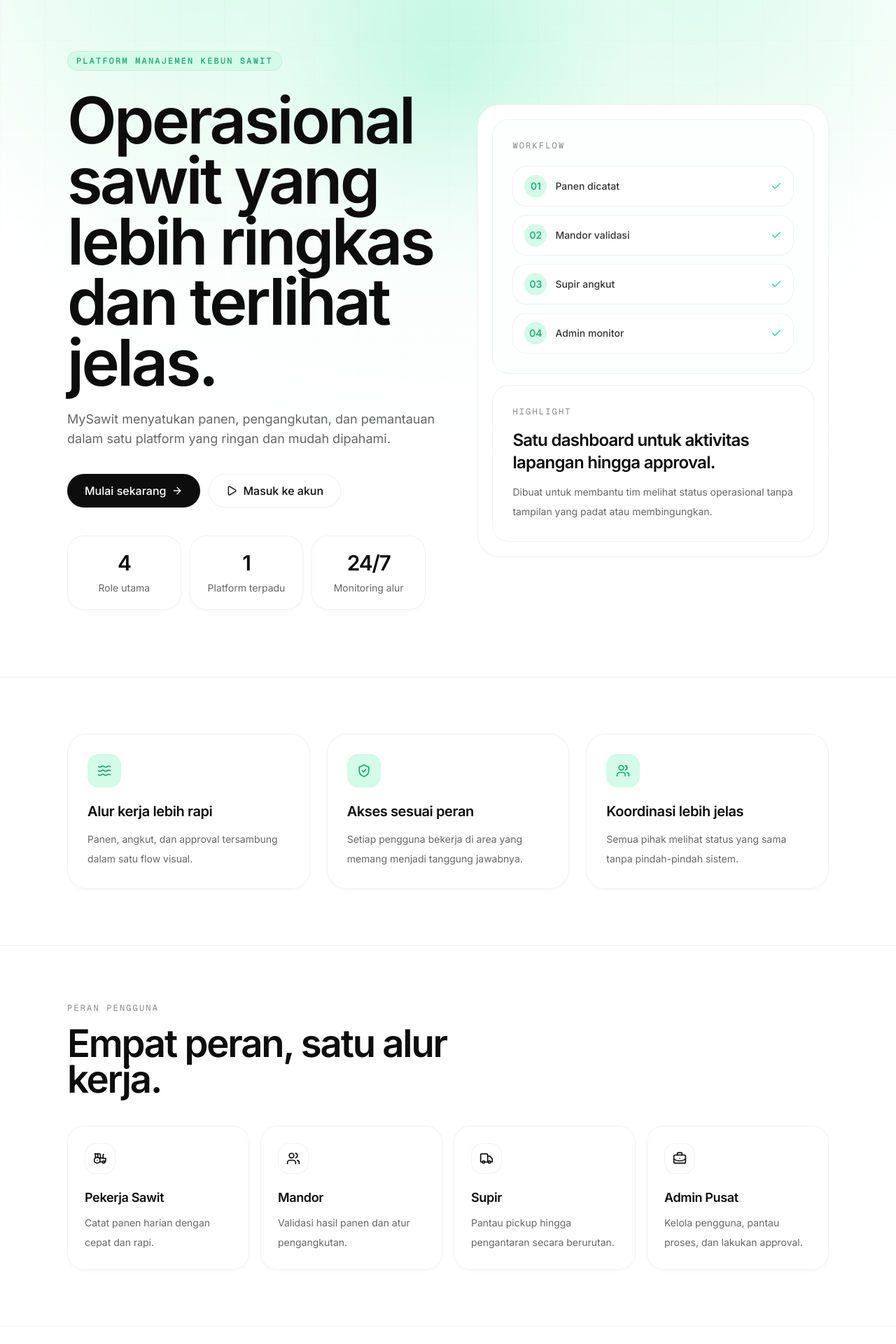
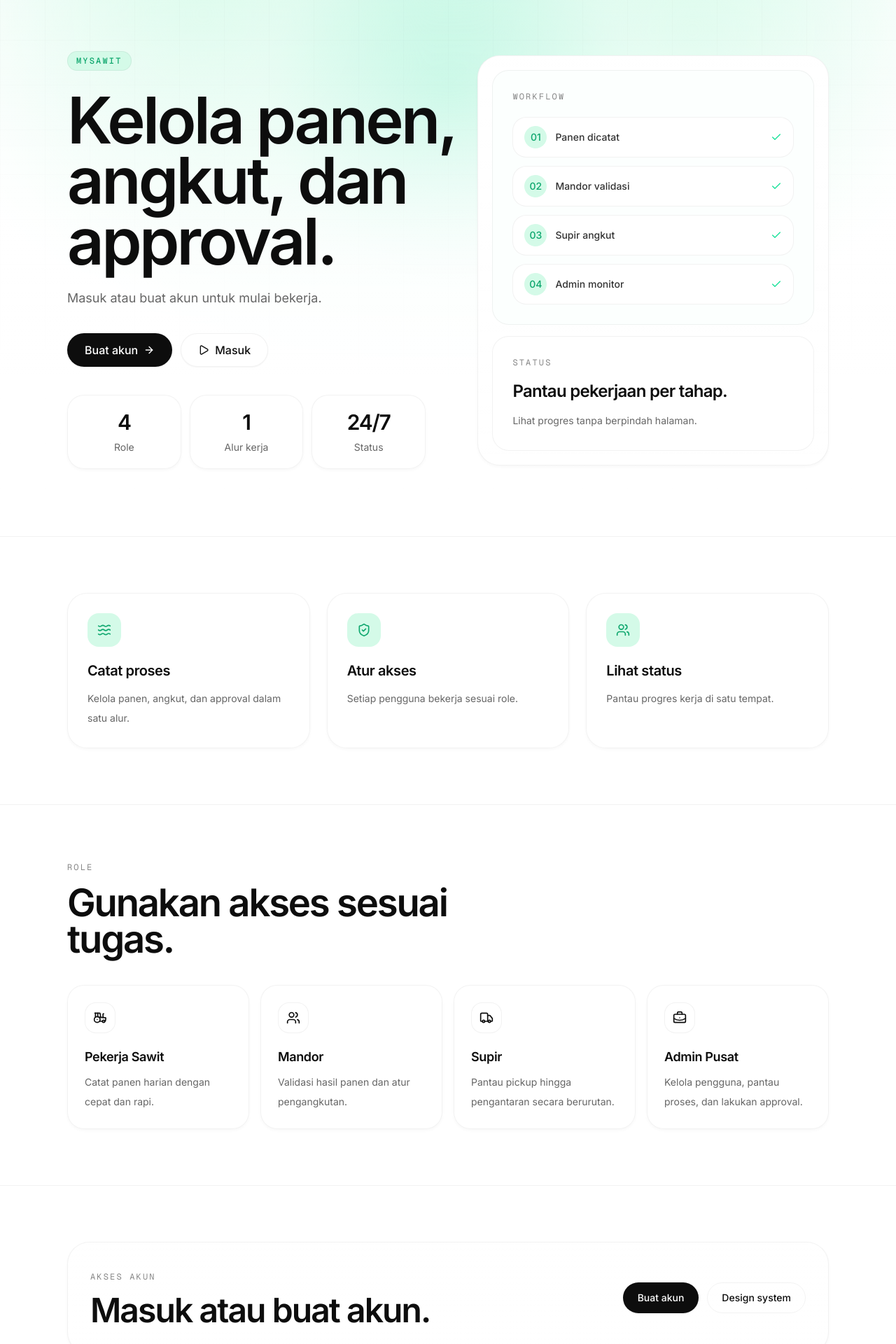
Before and after one commit to advprog-2026-kki2-project/mysawit-kki2-fe, a Next.js app: page / in a window 1280 px wide. Shown: the part 80-2000 px from the top of the page at 70% size. Built offline with nearby package versions, Linux system fonts and the light colour scheme.

Commit message:
feat: update UI text and improve clarity across authentication and design system pages

```diff
--- a/src/app/design-system/page.tsx
+++ b/src/app/design-system/page.tsx
@@ -13,7 +13,7 @@ const componentSections = [
     title: "Buttons",
     label: "Call to action",
     description:
-      "Primary, secondary, and ghost actions all share the same pill silhouette and restrained motion from the design brief.",
+      "Use clear actions for primary, secondary, and optional steps.",
     content: (
       <div className="flex flex-wrap gap-4">
         <Button>Get Started</Button>
@@ -26,7 +26,7 @@ const componentSections = [
     title: "Badges",
     label: "Utility labels",
     description:
-      "Badges stay compact, mono-led, and lightly tinted so they support hierarchy without stealing focus.",
+      "Use badges for short status or category labels.",
     content: (
       <div className="flex flex-wrap gap-4">
         <Badge>Brand badge</Badge>
@@ -39,13 +39,13 @@ const componentSections = [
     title: "Inputs",
     label: "Forms",
     description:
-      "Form controls keep the white-canvas feel with subtle borders, rounded geometry, and green focus treatment.",
+      "Use short labels and placeholders that help users finish the form.",
     content: (
       <div className="grid gap-4 md:grid-cols-2">
         <Input placeholder="you@company.com" />
-        <Input placeholder="Documentation project" />
+        <Input placeholder="Project name" />
         <div className="md:col-span-2">
-          <Textarea placeholder="Describe the feature, flow, or documentation surface you want to build next." />
+          <Textarea placeholder="Add details" />
         </div>
       </div>
     ),
@@ -54,7 +54,7 @@ const componentSections = [
     title: "Separators",
     label: "Rhythm",
     description:
-      "Thin dividers help create structure and chapter breaks without introducing heavier backgrounds or strong shadows.",
+      "Use separators to group related content.",
     content: (
       <div className="space-y-5">
         <div className="flex items-center justify-between gap-4 text-sm text-[#333333]">
@@ -87,20 +87,18 @@ export default function DesignSystemPage() {
             className="mono-label inline-flex w-fit items-center gap-2 text-[#888888] transition-colors hover:text-[#18E299]"
           >
             <ArrowLeft className="size-4" />
-            Back to homepage
+            Back to home
           </Link>
 
           <div className="grid gap-8 lg:grid-cols-[1.05fr_0.95fr] lg:items-end">
             <div className="space-y-5">
               <Badge className="w-fit">Design system</Badge>
               <h1 className="display-title max-w-[10ch] text-[3rem] sm:text-[4.5rem] lg:text-[5.5rem]">
-                Shared components styled to match the new documentation theme.
+                Review shared components.
               </h1>
             </div>
             <p className="max-w-xl text-base leading-7 text-[#666666]">
-              This gallery reflects the same decisions used on the homepage:
-              Inter headlines, mono utility labels, white surfaces, subtle
-              borders, pill controls, and disciplined green accents.
+              Use this page to check shared UI patterns and form copy.
             </p>
           </div>
         </div>
@@ -134,11 +132,11 @@ export default function DesignSystemPage() {
             <div>
               <p className="mono-label text-[#888888]">Next step</p>
               <h2 className="display-title mt-4 max-w-[10ch] text-[2.4rem] sm:text-[3rem]">
-                Extend the system with the same restraint.
+                Return to the main pages.
               </h2>
             </div>
-            <Button >
-              Return to landing page
+            <Button asChild>
+              <Link href="/">Return to home</Link>
             </Button>
           </div>
         </section>
--- a/src/components/site-header.tsx
+++ b/src/components/site-header.tsx
@@ -41,7 +41,9 @@ export function SiteHeader({
             M
           </span>
           <div className="flex flex-col">
-            <span className="text-sm font-semibold text-[#0d0d0d]">Mysawit</span>
+            <span className="text-sm font-semibold text-[#0d0d0d]">
+              Mysawit
+            </span>
           </div>
         </Link>
 
@@ -59,15 +61,22 @@ export function SiteHeader({
 
         <div className="flex items-center gap-2">
           {secondaryAction ? (
-            <Button asChild variant={secondaryAction.variant ?? "secondary"} size="sm">
-              <Link href={secondaryAction.href}>{secondaryAction.label}</Link>
-            </Button>
+            <Link href={secondaryAction.href}>
+              <Button
+                variant={secondaryAction.variant ?? "secondary"}
+                size="sm"
+              >
+                {secondaryAction.label}
+              </Button>
+            </Link>
           ) : null}
 
           {primaryAction ? (
-            <Button asChild size="sm">
-              <Link href={primaryAction.href}>{primaryAction.label}</Link>
-            </Button>
+            <Link href={primaryAction.href}>
+              <Button size="sm">
+                {primaryAction.label}
+              </Button>
+            </Link>
           ) : null}
         </div>
       </div>
--- a/src/modules/auth/components/auth-shell.tsx
+++ b/src/modules/auth/components/auth-shell.tsx
@@ -1,6 +1,6 @@
 import type { ReactNode } from "react";
 import Link from "next/link";
-import { ArrowRight, BadgeCheck, Leaf, ShieldCheck } from "lucide-react";
+import { ArrowRight, BadgeCheck, ClipboardCheck, UserRound } from "lucide-react";
 
 import { SiteHeader } from "@/components/site-header";
 import { Badge } from "@/components/ui/badge";
@@ -8,19 +8,19 @@ import { Button } from "@/components/ui/button";
 
 const highlights = [
   {
-    icon: Leaf,
-    title: "Terhubung ke backend asli",
-    body: "Frontend langsung memakai API Spring Boot tanpa form server-rendered.",
+    icon: ClipboardCheck,
+    title: "Isi data akun",
+    body: "Lengkapi form sesuai data yang akan Anda gunakan.",
   },
   {
-    icon: ShieldCheck,
-    title: "Session tetap aman",
-    body: "Login tetap memakai session backend sehingga otorisasi tetap terpusat.",
+    icon: UserRound,
+    title: "Periksa kembali data",
+    body: "Pastikan email, username, dan role sudah sesuai.",
   },
   {
     icon: BadgeCheck,
-    title: "Siap untuk modul berikutnya",
-    body: "Struktur auth dipisah rapi agar mudah dipakai lagi untuk dashboard dan fitur lain.",
+    title: "Lanjut ke langkah berikutnya",
+    body: "Setelah selesai, masuk ke akun Anda untuk mulai bekerja.",
   },
 ];
 
@@ -87,7 +87,7 @@ export function AuthShell({
 
               <div className="surface-panel flex flex-col gap-4 rounded-[1.8rem] px-6 py-5 sm:flex-row sm:items-center sm:justify-between">
                 <div>
-                  <p className="mono-label text-[#888888]">Frontend Auth</p>
+                  <p className="mono-label text-[#888888]">Akses Akun</p>
                   <p className="mt-2 text-sm leading-7 text-[#666666]">
                     {alternatePrompt}
                   </p>
--- a/src/modules/auth/components/login-form.tsx
+++ b/src/modules/auth/components/login-form.tsx
@@ -22,7 +22,12 @@ export function LoginForm() {
   const [error, setError] = useState<string | null>(null);
   const [isSubmitting, setIsSubmitting] = useState(false);
   const [isLoggingOut, setIsLoggingOut] = useState(false);
-  const { session, isLoading, error: sessionError, refreshSession } = useAuthSession();
+  const {
+    session,
+    isLoading,
+    error: sessionError,
+    refreshSession,
+  } = useAuthSession();
 
   async function handleSubmit(event: FormEvent<HTMLFormElement>) {
     event.preventDefault();
@@ -90,25 +95,26 @@ export function LoginForm() {
         <div>
           <p className="mono-label text-[#888888]">Sesi Aktif</p>
           <h2 className="mt-3 text-3xl font-semibold tracking-[-0.03em] text-[#0d0d0d]">
-            Kamu sudah masuk sebagai {session.username}.
+            Anda sudah masuk.
           </h2>
           <p className="mt-3 text-sm leading-7 text-[#666666]">
-            Role aktif saat ini adalah {roleLabel(session.role)}. Kamu bisa
-            kembali ke landing page atau logout untuk masuk dengan akun lain.
+            Logout jika Anda ingin masuk dengan akun lain.
           </p>
         </div>
 
         <div className="rounded-[1.5rem] border border-[rgba(13,13,13,0.05)] bg-[#fcfffe] px-5 py-4">
-          <p className="text-sm font-medium text-[#0d0d0d]">{session.message}</p>
+          <p className="text-sm font-medium text-[#0d0d0d]">
+            Akun aktif: {session.username} ({roleLabel(session.role)})
+          </p>
         </div>
 
         <div className="flex flex-col gap-3 sm:flex-row">
-          <Button asChild>
-            <Link href="/">
-              Kembali ke beranda
+          <Link href="/">
+            <Button>
+              Kembali
               <ArrowRight className="size-4" />
-            </Link>
-          </Button>
+            </Button>
+          </Link>
           <Button
             type="button"
             variant="secondary"
@@ -134,11 +140,10 @@ export function LoginForm() {
       <div>
         <p className="mono-label text-[#888888]">Masuk</p>
         <h2 className="mt-3 text-3xl font-semibold tracking-[-0.03em] text-[#0d0d0d]">
-          Gunakan akun yang sudah terdaftar.
+          Masuk ke akun Anda.
         </h2>
         <p className="mt-3 text-sm leading-7 text-[#666666]">
-          Frontend akan memanggil API backend dan menyimpan sesi login melalui
-          cookie session backend.
+          Masukkan email dan password Anda.
         </p>
       </div>
 
@@ -150,7 +155,7 @@ export function LoginForm() {
           <Input
             id="email"
             type="email"
-            placeholder="laborer@example.com"
+            placeholder="nama@perusahaan.com"
             value={email}
             onChange={(event) => setEmail(event.target.value)}
             required
@@ -158,7 +163,10 @@ export function LoginForm() {
         </div>
 
         <div className="space-y-2">
-          <label className="text-sm font-medium text-[#333333]" htmlFor="password">
+          <label
+            className="text-sm font-medium text-[#333333]"
+            htmlFor="password"
+          >
             Password
           </label>
           <Input
@@ -172,7 +180,7 @@ export function LoginForm() {
         </div>
 
         <Button className="w-full" type="submit" disabled={isSubmitting}>
-          {isSubmitting ? "Memproses login..." : "Masuk"}
+          {isSubmitting ? "Memproses..." : "Masuk"}
         </Button>
       </form>
 
@@ -191,7 +199,7 @@ export function LoginForm() {
       <p className="text-sm leading-7 text-[#666666]">
         Belum punya akun?{" "}
         <Link className="font-medium text-[#0fa76e]" href="/register">
-          Daftar di frontend
+          Buat akun
         </Link>
         .
       </p>
--- a/src/modules/auth/components/register-form.tsx
+++ b/src/modules/auth/components/register-form.tsx
@@ -99,25 +99,25 @@ export function RegisterForm() {
           <CheckCircle2 className="size-5" />
         </div>
         <div>
-          <p className="mono-label text-[#888888]">Akun Aktif</p>
+          <p className="mono-label text-[#888888]">Sesi Aktif</p>
           <h2 className="mt-3 text-3xl font-semibold tracking-[-0.03em] text-[#0d0d0d]">
-            Satu akun sudah sedang aktif.
+            Anda sudah masuk.
           </h2>
           <p className="mt-3 text-sm leading-7 text-[#666666]">
-            Saat ini kamu login sebagai {session.username} dengan role{" "}
-            {roleLabel(session.role)}. Logout dulu jika ingin membuat akun lain
-            dari sesi yang sama.
+            Logout jika Anda ingin membuat akun lain.
           </p>
         </div>
 
         <div className="rounded-[1.5rem] border border-[rgba(13,13,13,0.05)] bg-[#fcfffe] px-5 py-4">
-          <p className="text-sm font-medium text-[#0d0d0d]">{session.message}</p>
+          <p className="text-sm font-medium text-[#0d0d0d]">
+            Akun aktif: {session.username} ({roleLabel(session.role)})
+          </p>
         </div>
 
         <div className="flex flex-col gap-3 sm:flex-row">
           <Button asChild>
             <Link href="/">
-              Kembali ke beranda
+              Kembali
               <ArrowRight className="size-4" />
             </Link>
           </Button>
@@ -146,11 +146,10 @@ export function RegisterForm() {
       <div>
         <p className="mono-label text-[#888888]">Daftar</p>
         <h2 className="mt-3 text-3xl font-semibold tracking-[-0.03em] text-[#0d0d0d]">
-          Buat akun baru langsung dari frontend.
+          Buat akun.
         </h2>
         <p className="mt-3 text-sm leading-7 text-[#666666]">
-          Form ini akan mengirim DTO registrasi ke backend melalui API auth yang
-          sama dengan test backend.
+          Semua field wajib diisi.
         </p>
       </div>
 
@@ -162,7 +161,7 @@ export function RegisterForm() {
           <Input
             id="register-email"
             type="email"
-            placeholder="nama@mysawit.com"
+            placeholder="nama@perusahaan.com"
             value={email}
             onChange={(event) => setEmail(event.target.value)}
             required
@@ -176,7 +175,7 @@ export function RegisterForm() {
           <Input
             id="username"
             type="text"
-            placeholder="operator01"
+            placeholder="mis. budi.sawit"
             value={username}
             onChange={(event) => setUsername(event.target.value)}
             required
@@ -190,7 +189,7 @@ export function RegisterForm() {
           <Input
             id="register-password"
             type="password"
-            placeholder="Buat password"
+            placeholder="Masukkan password"
             value={password}
             onChange={(event) => setPassword(event.target.value)}
             required
@@ -216,7 +215,7 @@ export function RegisterForm() {
         </div>
 
         <Button className="w-full" type="submit" disabled={isSubmitting}>
-          {isSubmitting ? "Mendaftarkan akun..." : "Daftar akun"}
+          {isSubmitting ? "Membuat akun..." : "Buat akun"}
         </Button>
       </form>
 
@@ -235,7 +234,7 @@ export function RegisterForm() {
       <p className="text-sm leading-7 text-[#666666]">
         Sudah punya akun?{" "}
         <Link className="font-medium text-[#0fa76e]" href="/login">
-          Masuk sekarang
+          Masuk
         </Link>
         .
       </p>
--- a/src/modules/auth/pages/login-page.tsx
+++ b/src/modules/auth/pages/login-page.tsx
@@ -4,12 +4,12 @@ import { LoginForm } from "@/modules/auth/components/login-form";
 export function LoginPage() {
   return (
     <AuthShell
-      badge="Login Frontend"
-      title="Masuk ke MySawit dari antarmuka frontend."
-      description="Halaman ini menggantikan login server-rendered. Semua interaksi auth dilakukan lewat API backend yang sama, sehingga UI dan integrasi sekarang benar-benar berada di frontend."
+      badge="Login"
+      title="Masuk ke akun Anda."
+      description="Gunakan email dan password yang sudah terdaftar."
       alternateHref="/register"
       alternateLabel="Buat akun"
-      alternatePrompt="Belum punya akun? Mulai registrasi dari frontend dan lanjutkan ke flow login yang sama."
+      alternatePrompt="Belum punya akun? Buat akun baru untuk mulai masuk."
     >
       <LoginForm />
     </AuthShell>
--- a/src/modules/auth/pages/register-page.tsx
+++ b/src/modules/auth/pages/register-page.tsx
@@ -4,12 +4,12 @@ import { RegisterForm } from "@/modules/auth/components/register-form";
 export function RegisterPage() {
   return (
     <AuthShell
-      badge="Register Frontend"
-      title="Buat akun baru tanpa meninggalkan aplikasi frontend."
-      description="Registrasi sekarang berada di frontend agar alur pengguna konsisten dengan arsitektur FE/BE yang terpisah. Backend tetap fokus di kontrak API, validasi, dan session management."
+      badge="Register"
+      title="Buat akun baru."
+      description="Isi data berikut untuk membuat akun dan lanjut ke login."
       alternateHref="/login"
       alternateLabel="Masuk"
-      alternatePrompt="Sudah punya akun? Langsung masuk lewat halaman login frontend dan gunakan sesi backend yang sama."
+      alternatePrompt="Sudah punya akun? Masuk dengan email dan password Anda."
     >
       <RegisterForm />
     </AuthShell>
--- a/src/modules/landing/data/content.ts
+++ b/src/modules/landing/data/content.ts
@@ -8,9 +8,9 @@ import {
 } from "lucide-react";
 
 export const landingStats = [
-  { value: "4", label: "Role utama" },
-  { value: "1", label: "Platform terpadu" },
-  { value: "24/7", label: "Monitoring alur" },
+  { value: "4", label: "Role" },
+  { value: "1", label: "Alur kerja" },
+  { value: "24/7", label: "Status" },
 ];
 
 export const roleCards = [
@@ -39,18 +39,18 @@ export const roleCards = [
 export const featureCards = [
   {
     icon: Waves,
-    title: "Alur kerja lebih rapi",
-    body: "Panen, angkut, dan approval tersambung dalam satu flow visual.",
+    title: "Catat proses",
+    body: "Kelola panen, angkut, dan approval dalam satu alur.",
   },
   {
     icon: ShieldCheck,
-    title: "Akses sesuai peran",
-    body: "Setiap pengguna bekerja di area yang memang menjadi tanggung jawabnya.",
+    title: "Atur akses",
+    body: "Setiap pengguna bekerja sesuai role.",
   },
   {
     icon: Users,
-    title: "Koordinasi lebih jelas",
-    body: "Semua pihak melihat status yang sama tanpa pindah-pindah sistem.",
+    title: "Lihat status",
+    body: "Pantau progres kerja di satu tempat.",
   },
 ];
 
--- a/src/modules/landing/pages/landing-page.tsx
+++ b/src/modules/landing/pages/landing-page.tsx
@@ -22,26 +22,25 @@ export function LandingPage() {
           <div className="relative mx-auto max-w-6xl px-6 pb-16 pt-14 lg:px-8 lg:pb-24 lg:pt-20">
             <div className="relative z-10 grid gap-8 lg:grid-cols-[1.05fr_0.95fr] lg:items-center">
               <div className="max-w-2xl">
-                <Badge>Platform Manajemen Kebun Sawit</Badge>
+                <Badge>Mysawit</Badge>
                 <h1 className="display-title mt-7 text-[3.25rem] sm:text-[4.5rem] lg:text-[5.75rem]">
-                  Operasional sawit yang lebih ringkas dan terlihat jelas.
+                  Kelola panen, angkut, dan approval.
                 </h1>
                 <p className="mt-6 max-w-xl text-base leading-7 text-[#666666] sm:text-lg">
-                  MySawit menyatukan panen, pengangkutan, dan pemantauan dalam
-                  satu platform yang ringan dan mudah dipahami.
+                  Masuk atau buat akun untuk mulai bekerja.
                 </p>
 
                 <div className="mt-9 flex flex-col gap-3 sm:flex-row">
                   <Link href="/register">
                     <Button size="lg">
-                      Mulai sekarang
+                      Buat akun
                       <ArrowRight />
                     </Button>
                   </Link>
                   <Link href="/login">
                     <Button variant="secondary" size="lg">
                       <Play className="size-4" />
-                      Masuk ke akun
+                      Masuk
                     </Button>
                   </Link>
                 </div>
@@ -86,13 +85,12 @@ export function LandingPage() {
                   </div>
 
                   <div className="rounded-[1.5rem] border border-[rgba(13,13,13,0.05)] bg-white p-6 sm:p-7">
-                    <p className="mono-label text-[#888888]">Highlight</p>
+                    <p className="mono-label text-[#888888]">Status</p>
                     <h2 className="mt-4 text-2xl font-semibold tracking-[-0.03em] text-[#0d0d0d]">
-                      Satu dashboard untuk aktivitas lapangan hingga approval.
+                      Pantau pekerjaan per tahap.
                     </h2>
                     <p className="mt-3 max-w-md text-sm leading-7 text-[#666666]">
-                      Dibuat untuk membantu tim melihat status operasional tanpa
-                      tampilan yang padat atau membingungkan.
+                      Lihat progres tanpa berpindah halaman.
                     </p>
                   </div>
                 </div>
@@ -130,9 +128,9 @@ export function LandingPage() {
         <section id="roles" className="border-b border-[rgba(13,13,13,0.05)]">
           <div className="mx-auto max-w-6xl px-6 py-14 lg:px-8 lg:py-20">
             <div className="flex flex-col gap-4 sm:max-w-xl">
-              <p className="mono-label text-[#888888]">Peran Pengguna</p>
+              <p className="mono-label text-[#888888]">Role</p>
               <h2 className="display-title text-[2.5rem] sm:text-[3.4rem]">
-                Empat peran, satu alur kerja.
+                Gunakan akses sesuai tugas.
               </h2>
             </div>
 
@@ -159,14 +157,14 @@ export function LandingPage() {
           <div className="surface-panel rounded-[2rem] px-6 py-8 sm:px-8 sm:py-10">
             <div className="flex flex-col gap-6 lg:flex-row lg:items-center lg:justify-between">
               <div className="max-w-xl">
-                <p className="mono-label text-[#888888]">Simple Landing Page</p>
+                <p className="mono-label text-[#888888]">Akses Akun</p>
                 <h2 className="display-title mt-4 text-[2.3rem] sm:text-[3rem]">
-                  Clean, ringan, dan langsung ke inti produk.
+                  Masuk atau buat akun.
                 </h2>
               </div>
               <div className="flex flex-col gap-3 sm:flex-row">
                 <Link href="/register">
-                  <Button>Daftar sekarang</Button>
+                  <Button>Buat akun</Button>
                 </Link>
                 <Button asChild variant="ghost">
                   <Link href="/design-system">Design system</Link>
```
